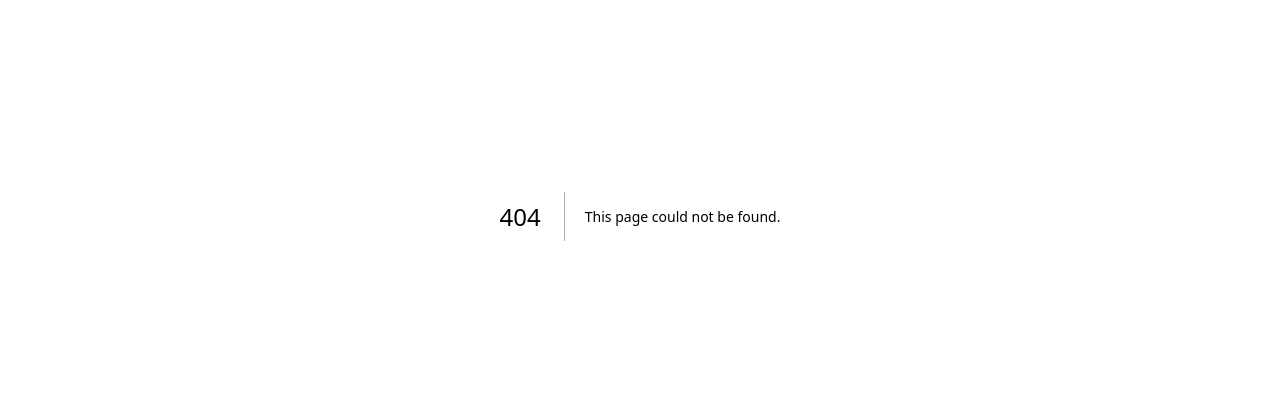
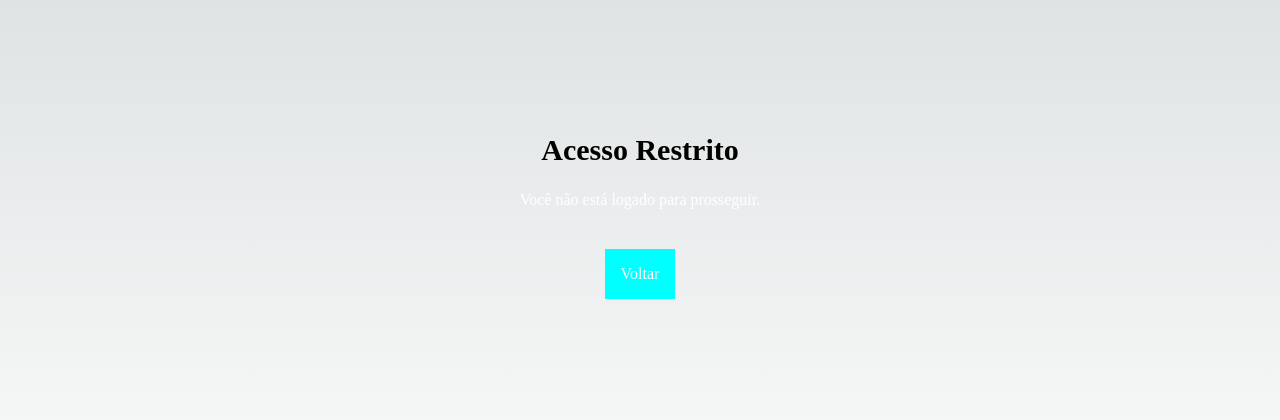
Before and after one commit to gabrielgirami2/GS-WEB, a Next.js app: page /denied in a window 1280 px wide. Before the commit this address had no page. Shown: the part 184-604 px from the top of the page. Built offline with nearby package versions, Linux system fonts and the light colour scheme.

Commit message:
page's stylization

```diff
--- /dev/null
+++ b/src/app/denied/Deniedpage.module.scss
@@ -0,0 +1,23 @@
+.div{
+    height: 100vh;
+    display: flex;
+    flex-direction: column;
+    align-items: center;
+    justify-content: center;
+
+    .h1{
+        font-size: 1.875rem;
+        margin-bottom: 1.5rem;
+    }
+    .p{
+        font-size: 1rem;
+        color: white;
+        margin-bottom: 2.5rem;
+    }
+    .link{
+        padding: 1rem;
+        background-color: aqua;
+        color: white;
+    }
+
+}
--- /dev/null
+++ b/src/app/denied/page.tsx
@@ -0,0 +1,12 @@
+import Link from "next/link"
+import style from "../denied/Deniedpage.module.scss";
+
+export default function DeniedPage () {
+    return (
+        <div className={style.div}>
+            <h1 className={style.h1}>Acesso Restrito</h1>
+            <p className={style.p}>Você não está logado para prosseguir.</p>
+            <Link href = "/" className={style.link}>Voltar</Link>
+        </div>
+    )
+}
--- a/src/app/layout.tsx
+++ b/src/app/layout.tsx
@@ -8,7 +8,7 @@ export default function RootLayout({
   children: React.ReactNode
 }) {
   return (
-    <html lang="en">
+    <html lang="pt-br">
       <body>{children}</body>
     </html>
   )
--- /dev/null
+++ b/src/app/private/private-page.module.scss
@@ -0,0 +1,8 @@
+.div {
+    width: 100%;
+    max-width: 1280px;
+    height: 100vh;
+    display: flex;
+    justify-content: center;
+    align-items: center;
+}
--- /dev/null
+++ b/src/app/public/public-page.module.scss
@@ -0,0 +1,16 @@
+.div {
+    width: 100%;
+    max-width: 1280px;
+    height: 100vh;
+    display: flex;
+    flex-direction: column;
+    justify-content: center;
+    align-items: center;
+    .pre{
+        background-color: aqua;
+        color: white;
+        padding: 2.5rem;
+        border-radius: 0.5rem;
+        margin-top: 2.5rem;
+    }
+}
--- a/src/style/Sign-out-button.module.scss
+++ b/src/style/Sign-out-button.module.scss
@@ -5,6 +5,6 @@
     border-radius: 5px;
     cursor: pointer;
     color: #fff;
-    background-color: $cor-principal;
+    background-color: gray;
     transition: background-color 0.3s ease;
 }
--- a/src/style/components/Header.jsx
+++ b/src/style/components/Header.jsx
@@ -1,7 +1,7 @@
 import React from 'react';
 import Link from 'next/link';
 import styles from '../Header.module.scss';
-import Button, { SignOutButton } from '../components/sign-out-button'
+import Button, { SignOutButton } from '../components/Sign-out-button'
 const Header = () => {
   return (
    <header className={styles.header}>
```
Also changed, not shown: src/app/private/page.tsx (added, +9 -0 lines), src/app/public/page.tsx (added, +14 -0 lines).
